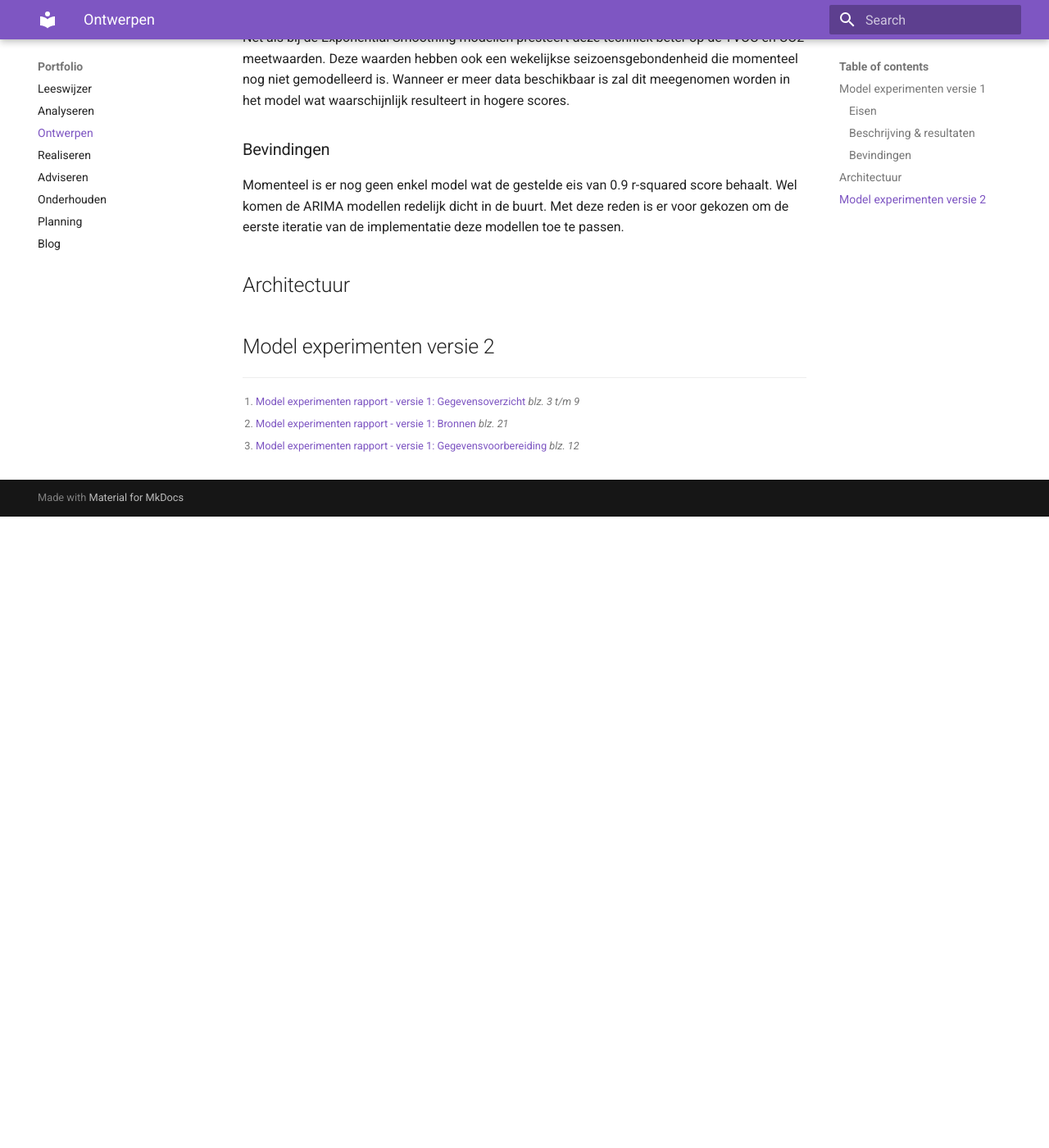
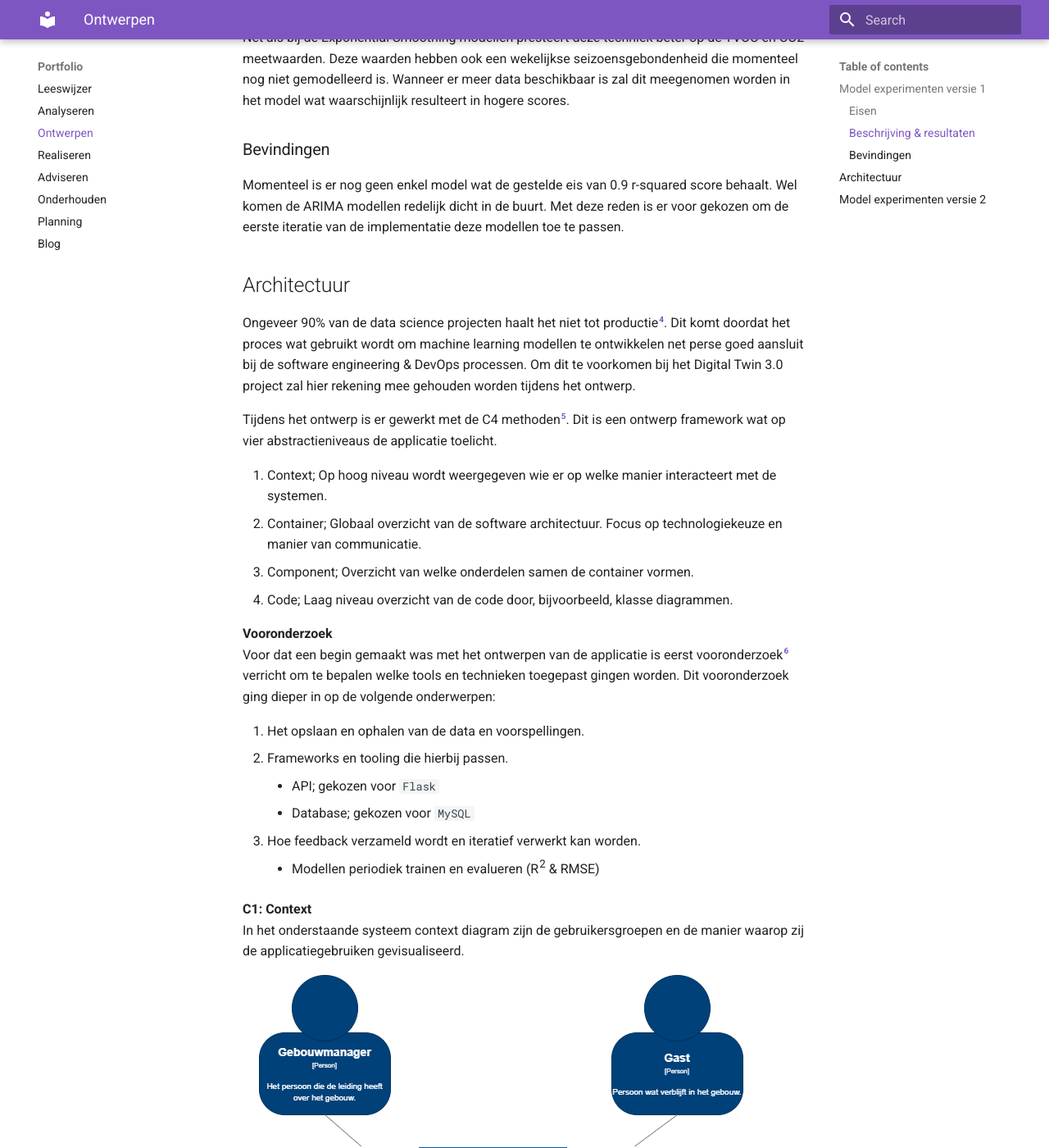
Before and after one commit to kpapijnenburg/portfolio, an MkDocs documentation site: the page built from docs/ontwerpen.md, in a window 1280 px wide and 1400 px high, scrolled down 4166 px. Shown: the whole window at 82% size. Built offline with MkDocs 1.6.1 and Material for MkDocs 9.7.7, drawn with Linux system fonts in a browser that asks for light colours; before the commit the page ends 4796 px from its top, so only the background shows below that; some of the changed text lies outside the part shown.

Commit message:
Arichtectuur

````diff
--- a/docs/ontwerpen.md
+++ b/docs/ontwerpen.md
@@ -67,12 +67,69 @@ Het kan gebruik maken van de trends, autocorrelatie en seizoensgebondenheid van
 Net als bij de Exponential Smoothing modellen presteert deze techniek beter op de TVOC en CO2 meetwaarden. Deze waarden hebben ook een wekelijkse seizoensgebondenheid die momenteel nog niet gemodelleerd is. Wanneer er meer data beschikbaar is zal dit meegenomen worden in het model wat waarschijnlijk resulteert in hogere scores.
 
 ### Bevindingen
+
 Momenteel is er nog geen enkel model wat de gestelde eis van 0.9 r-squared score behaalt. Wel komen de ARIMA modellen redelijk dicht in de buurt. Met deze reden is er voor gekozen om de eerste iteratie van de implementatie deze modellen toe te passen.
 
 ## Architectuur
+
+Ongeveer 90% van de data science projecten haalt het niet tot productie[^4]. Dit komt doordat het proces wat gebruikt wordt om machine learning modellen te ontwikkelen net perse goed aansluit bij de software engineering & DevOps processen. Om dit te voorkomen bij het Digital Twin 3.0 project zal hier rekening mee gehouden worden tijdens het ontwerp.
+
+Tijdens het ontwerp is er gewerkt met de C4 methoden[^5]. Dit is een ontwerp framework wat op vier abstractieniveaus de applicatie toelicht.
+
+1. Context; Op hoog niveau wordt weergegeven wie er op welke manier interacteert met de systemen.
+2. Container; Globaal overzicht van de software architectuur. Focus op technologiekeuze en manier van communicatie.
+3. Component; Overzicht van welke onderdelen samen de container vormen.
+4. Code; Laag niveau overzicht van de code door, bijvoorbeeld, klasse diagrammen.
+
+**Vooronderzoek** <br>
+Voor dat een begin gemaakt was met het ontwerpen van de applicatie is eerst vooronderzoek[^6] verricht om te bepalen welke tools en technieken toegepast gingen worden. Dit vooronderzoek ging dieper in op de volgende onderwerpen:
+
+1. Het opslaan en ophalen van de data en voorspellingen.
+2. Frameworks en tooling die hierbij passen.
+    * API; gekozen voor ```Flask```
+    * Database; gekozen voor ```MySQL```
+3. Hoe feedback verzameld wordt en iteratief verwerkt kan worden.
+    * Modellen periodiek trainen en evalueren (R<sup>2</sup> & RMSE)
+
+**C1: Context** <br>
+In het onderstaande systeem context diagram zijn de gebruikersgroepen en de manier waarop zij de applicatiegebruiken gevisualiseerd.
+
+![Systeem context diagram](images/ontwerp/c1_context.png)
+<center>_Afbeelding 3: Systeem context diagram_</center>
+
+
+**C2: Containers**<br>
+In dit diagram zal er verder ingezoomt worden op de twee software systemen zoals deze zijn beschreven in het vorige diagram. Ze zijn verder onderverdeeld worden in containers. Containers zijn onderdelen van het systeem die apart van elkaar functioneren. In dit diagram ligt de focus op de technologie keuzes en manier van communicatie tussen containers.
+
+![Container diagram](images/ontwerp/c2_container.png)
+<center>_Afbeelding 4: Container diagram_</center>
+
+De webapplicatie haalt voorspellingen op uit de AI-layer. Om deze voorspellingen te kunnen maken is historische data nodig die voorzien wordt door de back-end applicatie van de Digital Twin.
+
+**C3: Components** <br>
+Iedere container uit het vorige diagram bestaat uit een of meerdere componenten. In dit diagram zal de technologiekeuze, communicatie en verantwoordelijkheden van deze componenten worden toegelicht.
+
+![Systeem context diagram](images/ontwerp/c3_components_ai_layer.png)
+<center>_Afbeelding 5: Components diagram_</center>
+
+**C4: Code** <br>
+Onderstaand valt een overzicht te vinden van de routes die aan de API zijn toegevoegd. Via deze route kunnen de voorspellingen die gemaakt zijn opgevraagd worden door het front-end
+
+| Methode 	| Route                                 	| Parameters 	| Type 	| Response                                                     	|
+|--------:	|------------------------------------------	|------------	|------	|--------------------------------------------------------------	|
+|     GET 	| /forecasts/:location/:room/:metric     	|            	|      	| \[   \{     "timestamp": date,     "value": float   \}   .... \]|
+
+In de applicatie zullen zich meerdere entiteiten bevinden. Onderstaand is een overzicht van deze entiteiten en hun attributen en relaties te zien.
+<center>
+![Entity Relation diagram](images/ontwerp/erd.png){:height="70%" width="70%"}
+</center>
+<center>_Afbeelding 6: Entity relation diagram_</center>
 
 ## Model experimenten versie 2
 
 [^1]: [Model experimenten rapport - versie 1: Gegevensoverzicht](pdfs/model_experimenten_v1.pdf#page=3) _blz. 3 t/m 9_
 [^2]: [Model experimenten rapport - versie 1: Bronnen](pdfs/model_experimenten_v1.pdf#page=21) _blz. 21_
 [^3]: [Model experimenten rapport - versie 1: Gegevensvoorbereiding](pdfs/model_experimenten_v1.pdf#page=13) _blz. 12_
+[^4]: [StackoverFlow Blog: How to put machine learning models into production](https://stackoverflow.blog/2020/10/12/how-to-put-machine-learning-models-into-production/)
+[^5]: [c4model.com](https://c4model.com/)
+[^6]: [Ontwerpdocument: Vooronderzoek](pdfs/ontwerp.pdf#page=4) _blz. 3 t/m 6_
````
Also changed, not shown: docs/images/ontwerp/c1_context.png (added), docs/images/ontwerp/c2_container.png (added), docs/images/ontwerp/c3_components_ai_layer.png (added), docs/images/ontwerp/erd.png (added), 1 other file.
